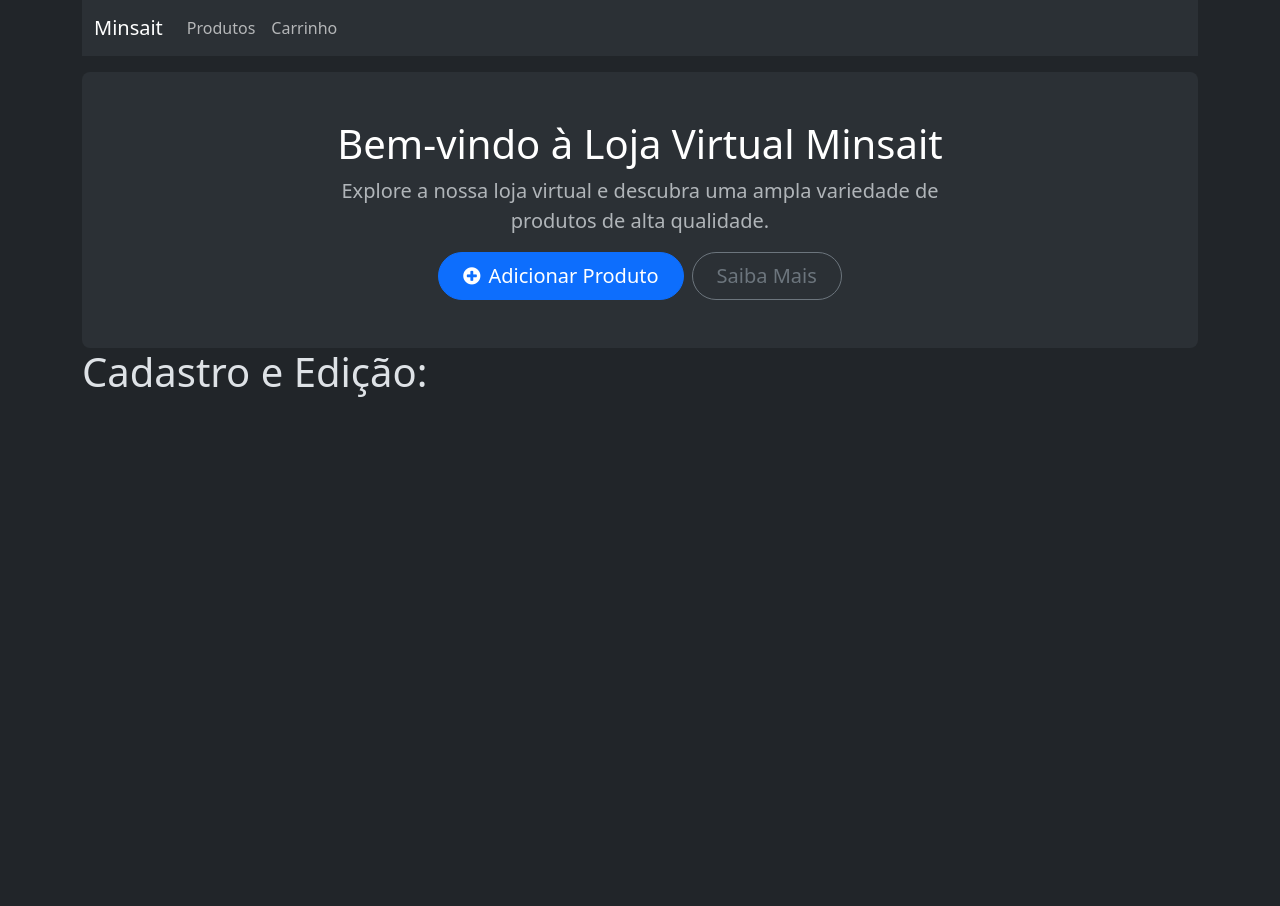
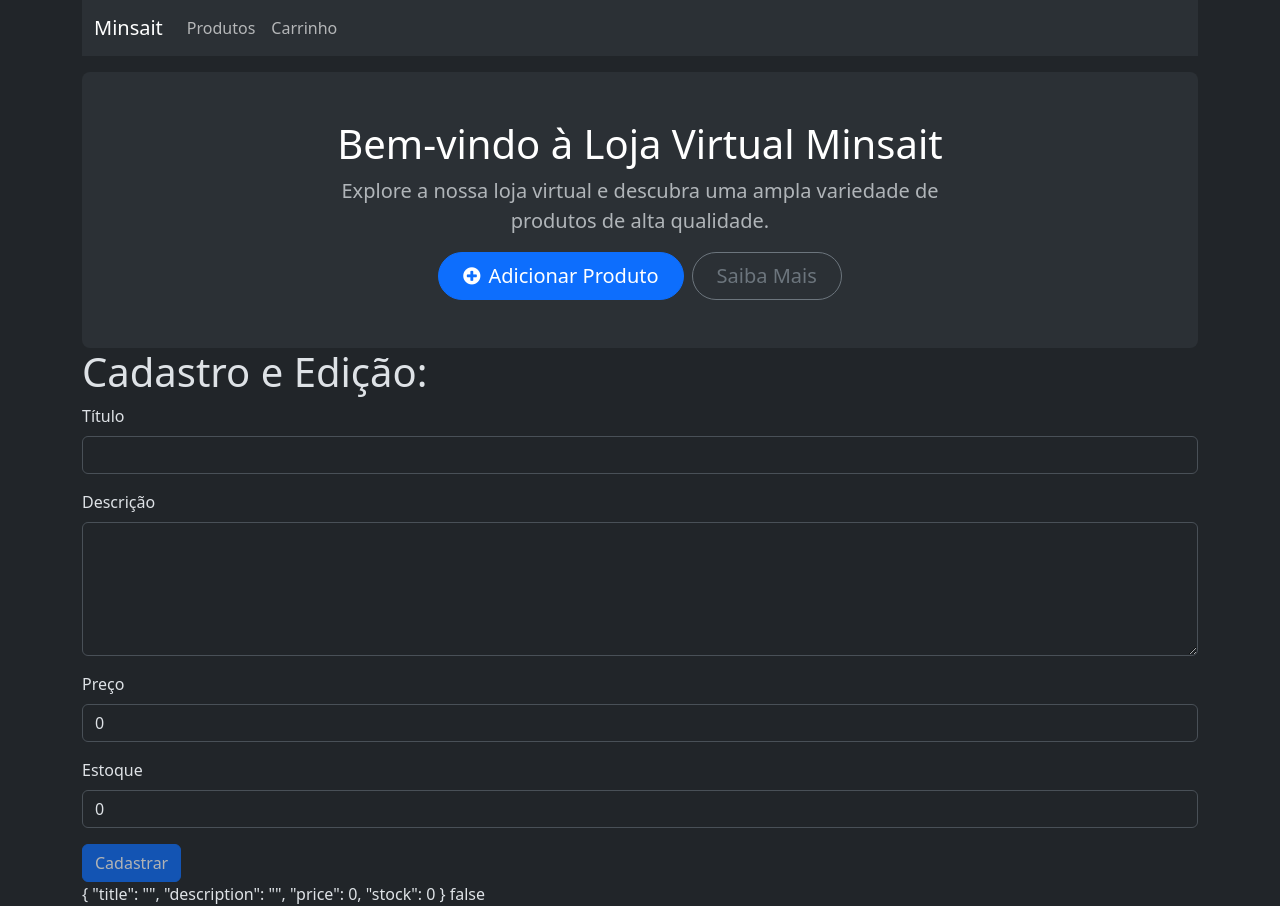
Before and after one commit to rafaelblink/ecommerce-jps-2025-angular, an Angular app: page /cadastrar-produto in a window 1280 px wide. Before the commit the page ends 800 px from the top, so only its background shows below. Built offline with nearby package versions, Linux system fonts and the light colour scheme.

Commit message:
cadastro produto funcional

```diff
--- a/angular.json
+++ b/angular.json
@@ -56,13 +56,7 @@
               "vendorChunk": true,
               "extractLicenses": false,
               "sourceMap": true,
-              "namedChunks": true,
-              "fileReplacements": [
-                {
-                  "replace": "src/environments/environment.ts",
-                  "with": "src/environments/environment.development.ts"
-                }
-              ]
+              "namedChunks": true
             }
           },
           "defaultConfiguration": "production"
--- a/package.json
+++ b/package.json
@@ -7,7 +7,7 @@
     "build": "ng build",
     "watch": "ng build --watch --configuration development",
     "test": "ng test",
-    "server": "npx json-server src/assets/server.json --nc --port 1234 --watch "
+        "server": "npx json-server src/assets/server.json --port 1234 --watch --no-cors"
   },
   "private": true,
   "dependencies": {
--- a/src/app/app.module.ts
+++ b/src/app/app.module.ts
@@ -4,7 +4,7 @@
 import { AppRoutingModule } from './app-routing.module';
 import { AppComponent } from './app.component';
 import { HeaderComponent } from './components/header/header.component';
-import { FormsModule } from '@angular/forms';
+import { FormsModule, ReactiveFormsModule } from '@angular/forms';
 import { CardComponent } from './components/card/card.component';
 import { FooterComponent } from './components/footer/footer.component';
 import { ProdutosService } from './services/produtos.service';
@@ -28,6 +28,7 @@
     BrowserModule,
     AppRoutingModule,
     FormsModule,
+    ReactiveFormsModule,
     HttpClientModule
   ],
   providers: [ProdutosService, CarrinhoComprasService],
--- a/src/app/components/card/card.component.html
+++ b/src/app/components/card/card.component.html
@@ -2,14 +2,13 @@
     <img [src]="product.imgSrc" class="card-img-top" alt="...">
     <div class="card-body">
         <a [routerLink]="['/editar-produto', product.id]">
-            <h5 class="card-title">{{ product.name | uppercase }}</h5>
+            <h5 class="card-title">{{ product.title | uppercase }}</h5>
         </a>
         <p class="card-text">{{ product.description }}</p>
         <a class="btn btn-primary" (click)="adicionarItemCarrinho()">Carrinho</a>
     </div>
     <ul class="list-group list-group-flush">
         <li class="list-group-item">Preço: {{ product.price | currency: 'BRL' }}</li>
-        <li class="list-group-item">Desconto: {{ product.discount }}</li>
         <li class="list-group-item">Estoque: {{ product.stock }}</li>
     </ul>
 </div>
--- /dev/null
+++ b/src/app/interfaces/product.ts
@@ -0,0 +1,8 @@
+export interface IProduct {
+    id: number;
+    title: string;
+    description?: string;
+    price: number;
+    images?: string[];
+    stock?: number;
+}
--- /dev/null
+++ b/src/app/interfaces/response.ts
@@ -0,0 +1,8 @@
+import { IProduct } from "./product";
+
+export interface IResponse {
+    limit: number;
+    products: IProduct[];
+    skip: number;
+    total: number;
+}
--- a/src/app/pages/produtos/cadastrar-editar-produtos/cadastrar-editar-produtos.component.html
+++ b/src/app/pages/produtos/cadastrar-editar-produtos/cadastrar-editar-produtos.component.html
@@ -1 +1,50 @@
 <h1>Cadastro e Edição: {{ id }}</h1>
+
+<form [formGroup]="formGroupProduto" (submit)="cadastrarProduto()">
+  <div class="mb-3">
+    <label for="title" class="form-label">Título</label>
+    <input
+      formControlName="title"
+      type="text"
+      class="form-control"
+      id="title"
+    />
+  </div>
+  <div class="mb-3">
+    <label for="description" class="form-label">Descrição</label>
+    <textarea
+      class="form-control"
+      id="description"
+      rows="5"
+      formControlName="description"
+    ></textarea>
+  </div>
+  <div class="mb-3">
+    <label for="price" class="form-label">Preço</label>
+    <input
+      type="number"
+      class="form-control"
+      id="price"
+      formControlName="price"
+    />
+  </div>
+  <div class="mb-3">
+    <label for="stock" class="form-label">Estoque</label>
+    <input
+      type="number"
+      class="form-control"
+      id="stock"
+      formControlName="stock"
+    />
+  </div>
+  <button
+    type="submit"
+    class="btn btn-primary"
+    [disabled]="!formGroupProduto.valid"
+  >
+    Cadastrar
+  </button>
+</form>
+
+{{ formGroupProduto.value | json }}
+{{ formGroupProduto.valid }}
--- a/src/app/pages/produtos/cadastrar-editar-produtos/cadastrar-editar-produtos.component.ts
+++ b/src/app/pages/produtos/cadastrar-editar-produtos/cadastrar-editar-produtos.component.ts
@@ -1,17 +1,47 @@
 import { Component } from '@angular/core';
+import { FormControl, FormGroup, Validators } from '@angular/forms';
 import { ActivatedRoute } from '@angular/router';
+import { IProduct } from 'src/app/interfaces/product';
+import { ProdutosService } from 'src/app/services/produtos.service';
 
 @Component({
   selector: 'app-cadastrar-editar-produtos',
   templateUrl: './cadastrar-editar-produtos.component.html',
-  styleUrls: ['./cadastrar-editar-produtos.component.scss']
+  styleUrls: ['./cadastrar-editar-produtos.component.scss'],
 })
 export class CadastrarEditarProdutosComponent {
   id: string = '';
+  formGroupProduto: FormGroup = new FormGroup({
+    title: new FormControl('', [Validators.required]),
+    description: new FormControl(''),
+    price: new FormControl(0, Validators.min(1)),
+    stock: new FormControl(0),
+  });
 
-  constructor(private route: ActivatedRoute) {}
+  constructor(
+    private readonly route: ActivatedRoute,
+    private readonly produtosService: ProdutosService
+  ) {}
 
   ngOnInit() {
     this.id = this.route.snapshot.params['id'];
   }
+
+  novoMetodo() {
+    const endereco = 'meu endereço';
+
+    this.formGroupProduto.get('title')?.setValue(endereco);
+
+    console.log('teste');
+  }
+
+  cadastrarProduto() {
+    const produto: IProduct = this.formGroupProduto.value;
+
+    this.produtosService.cadastrarProduto(produto).subscribe(response => {
+      console.log(response);
+    });
+
+    console.log(this.formGroupProduto.value);
+  }
 }
--- a/src/app/pages/produtos/listagem-produtos/listagem-produtos.component.ts
+++ b/src/app/pages/produtos/listagem-produtos/listagem-produtos.component.ts
@@ -1,4 +1,6 @@
 import { Component } from '@angular/core';
+import { IProduct } from 'src/app/interfaces/product';
+import { IResponse } from 'src/app/interfaces/response';
 import { ProdutosService } from 'src/app/services/produtos.service';
 
 @Component({
@@ -8,12 +10,19 @@
 })
 export class ListagemProdutosComponent {
 
-  products: any[] = [];
+  products: IProduct[] = [];
 
   constructor(private produtosService: ProdutosService) {}
 
   ngOnInit() {
-    this.products = this.produtosService.buscarTodosProdutos();
+    this.produtosService.buscarTodosProdutos().subscribe({
+      next: (response: IResponse) => {
+        this.products = response.products
+      },
+      error: (error) => {
+        console.error(error.message);
+      }
+    });
   }
 
 }
--- a/src/app/services/produtos.service.ts
+++ b/src/app/services/produtos.service.ts
@@ -1,41 +1,23 @@
 import { HttpClient } from '@angular/common/http';
 import { Injectable } from '@angular/core';
 import { environment } from 'src/environments/environment';
+import { IResponse } from '../interfaces/response';
+import { IProduct } from '../interfaces/product';
 
 @Injectable({
   providedIn: 'root'
 })
 export class ProdutosService {
 
-  products = [
-    {
-      id: 1,
-      name: 'Camiseta Preta',
-      description: 'Camiseta preta básica',
-      price: 40.01,
-      imgSrc: 'https://encrypted-tbn0.gstatic.com/images?q=tbn:ANd9GcRowHxllaAkkZ2KUpuBkq11BZNdkgz3suMrZQ&s',
-      discount: 10,
-      stock: 10
-    },
-    {
-      id: 2,
-      name: 'Camiseta Branca',
-      description: 'Camiseta branca básica',
-      price: 50.01,
-      imgSrc: 'https://encrypted-tbn0.gstatic.com/images?q=tbn:ANd9GcRowHxllaAkkZ2KUpuBkq11BZNdkgz3suMrZQ&s',
-      discount: 20,
-      stock: 50
-    }
-  ];
-
   url = environment.url;
 
   constructor(private http: HttpClient) { }
 
   buscarTodosProdutos() {
-    this.http.get(`${this.url}/products`).subscribe(response => {
-      console.log(response);
-    })
-    return this.products;
+    return this.http.get<IResponse>(`${this.url}/products`);
+  }
+
+  cadastrarProduto(produto: IProduct) {
+    return this.http.post(`${this.url}/products/add`, produto);
   }
 }
--- a/src/environments/environment.development.ts
+++ /dev/null
@@ -1 +0,0 @@
-export const environment = {};
--- a/src/environments/environment.ts
+++ b/src/environments/environment.ts
@@ -1,3 +1,3 @@
 export const environment = {
-    url: 'http://localhost:1234/'
+    url: 'https://dummyjson.com'
 };
```
